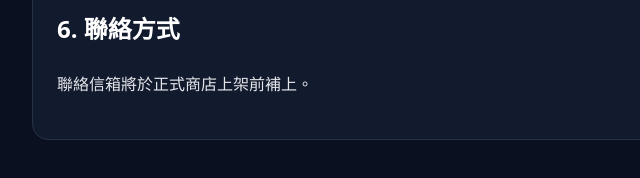
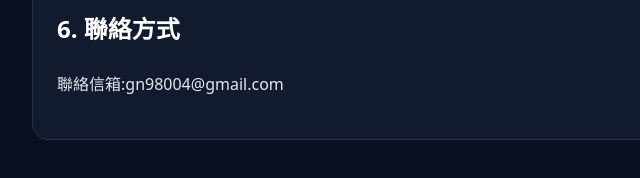
Before and after one commit to gn98004/gn98004.github.io, a plain HTML site: page privacy.html in a window 1280 px wide. Shown: the part 962-1140 px from the top of the page, 178-818 px from the left. Drawn offline with Linux system fonts and the light colour scheme.

Commit message:
Update privacy.html

```diff
--- a/privacy.html
+++ b/privacy.html
@@ -33,7 +33,7 @@
     <p>我們可能因功能、平台政策或法律要求更新本政策，最新版將公布於本頁。</p>
 
     <h2>6. 聯絡方式</h2>
-    <p>聯絡信箱將於正式商店上架前補上。</p>
+    <p>聯絡信箱:gn98004@gmail.com</p>
   </div>
 </main>
 </body>
```
